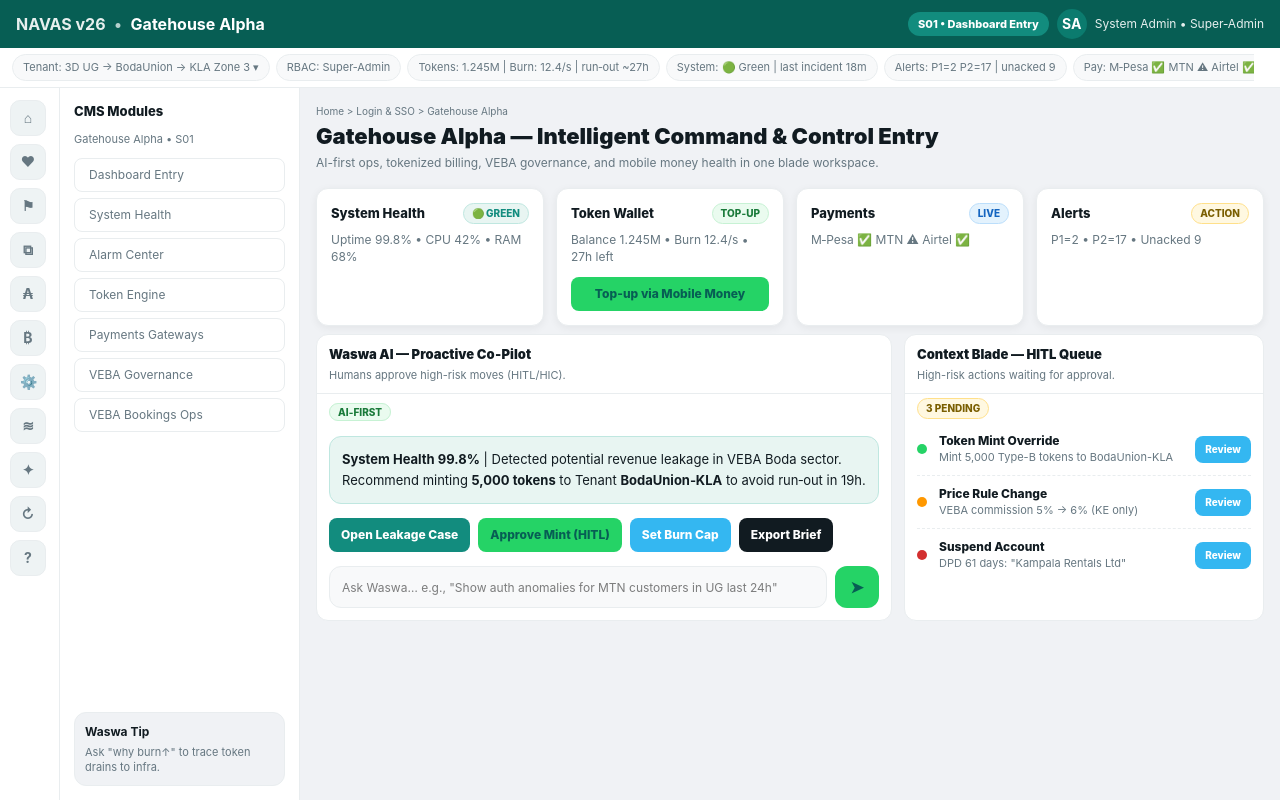
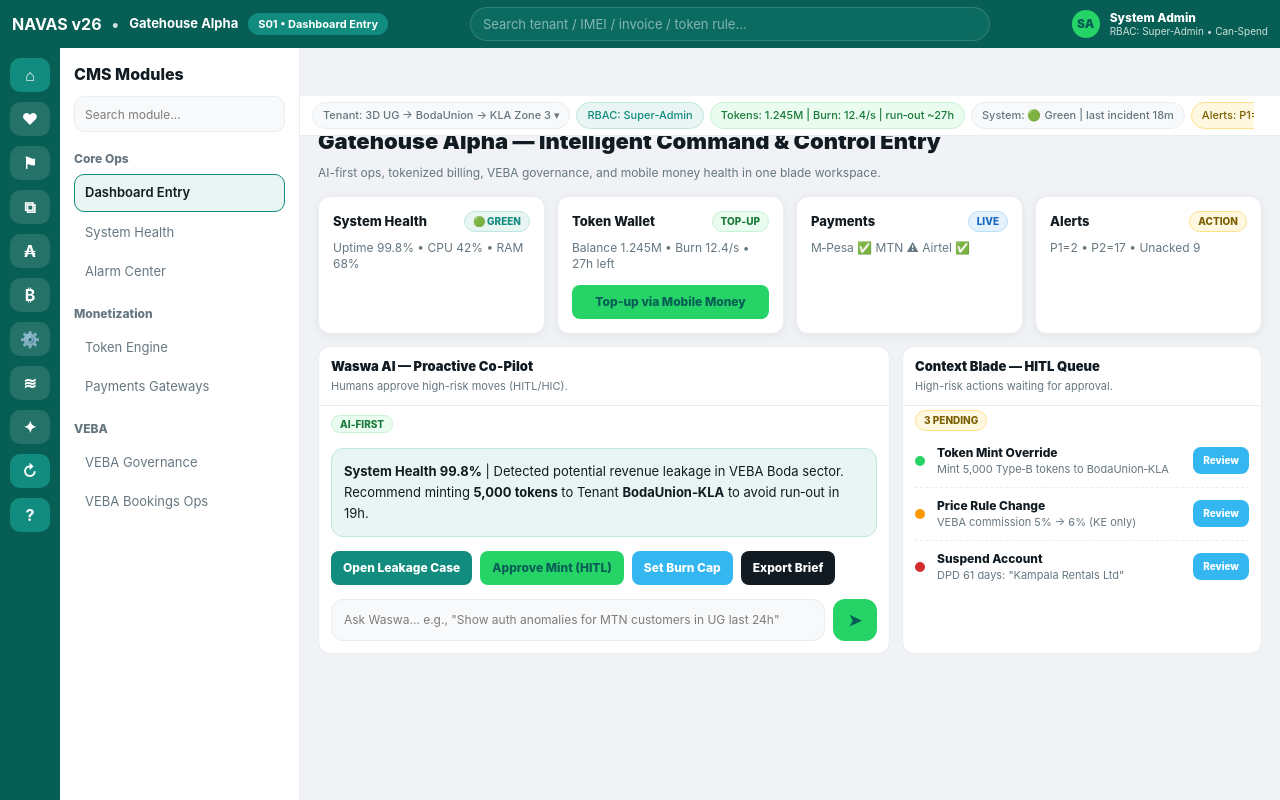
Before and after one commit to Phyth22/cms, a React (Vite) app: page / in a window 1280 px wide. Built offline with nearby package versions, Linux system fonts and the light colour scheme.

Commit message:
Refactor StatusStrip and NavasGatehouseAlpha: improve layout, types, and navigation

```diff
--- a/src/components/StatusStrip.tsx
+++ b/src/components/StatusStrip.tsx
@@ -2,10 +2,19 @@
  * StatusStrip — Secondary Navigation / Context Bar
  *
  * Chips are always visible and horizontally scrollable on all screen sizes.
- * The scrollbar is hidden (cross-browser, no plugin required).
- * Proper min-w-0 + overflow-hidden containment prevents layout blowout.
+ * Each chip accepts an optional `variant` for coloured backgrounds.
+ * Scrollbar hidden cross-browser (no plugin required).
  */
 import React from "react";
+
+// ── Chip colour variants — matches original CSS .chip.ok/success/warn/info ──
+const chipVariant: Record<string, string> = {
+  default: "bg-[#F8F9FA] border-[#E9EDEF] text-[#667781]",
+  ok:      "bg-[#E8F5F2] border-[#BFE7E0] text-[#128C7E]",
+  success: "bg-[#EAFBEF] border-[#C7F2D4] text-[#1A7A3A]",
+  warn:    "bg-[#FFF8E1] border-[#FFE08A] text-[#7A5E00]",
+  info:    "bg-[#E3F2FD] border-[#BBDEFB] text-[#1565C0]",
+};
 
 const btnVariant: Record<string, string> = {
   green: "bg-[#25D366] text-white",
@@ -15,23 +24,38 @@ const btnVariant: Record<string, string> = {
   ghost: "bg-[#F8F9FA] border border-[#E9EDEF] text-[#667781]",
 };
 
-interface StatusChip  { id: string; label: string; }
-interface StripAction { id: string; label: string; variant: "green" | "azure" | "teal" | "ghost" | "red"; onClick?: () => void; }
-interface StatusStripProps { chips?: StatusChip[]; actions?: StripAction[]; }
+export interface StatusChip {
+  id:       string;
+  label:    string;
+  /** Optional colour variant. Defaults to plain grey. */
+  variant?: "default" | "ok" | "success" | "warn" | "info";
+}
+
+interface StripAction {
+  id:       string;
+  label:    string;
+  variant:  "green" | "azure" | "teal" | "ghost" | "red";
+  onClick?: () => void;
+}
+
+interface StatusStripProps {
+  chips?:   StatusChip[];
+  actions?: StripAction[];
+}
 
 const DEFAULT_CHIPS: StatusChip[] = [
-  { id: "scope",  label: "Scope: Dealer→Client→Org" },
-  { id: "rbac",   label: "RBAC: SYSADMIN / Admin" },
-  { id: "wallet", label: "Wallet: UGX 8.6M • 1.24M Tok" },
-  { id: "burn",   label: "Burn: 1.7 Tok/s" },
-  { id: "runout", label: "Run-out: ≈ 8.1 days" },
-  { id: "status", label: "Status: 🟢 Green • 99.82%" },
-  { id: "fresh",  label: "Fresh: p95 22s • last msg 7s" },
-  { id: "alerts", label: "Alerts: P1:2  P2:11" },
-  { id: "pay",    label: "Pay: M-Pesa OK • MTN OK" },
-  { id: "waswa",  label: "Waswa: ON • HITL 3" },
-  { id: "range",  label: "Range: 24h" },
-  { id: "audit",  label: "Audit: ON • 89d" },
+  { id: "scope",  label: "Scope: Dealer→Client→Org"       },
+  { id: "rbac",   label: "RBAC: SYSADMIN / Admin",  variant: "ok"      },
+  { id: "wallet", label: "Wallet: UGX 8.6M • 1.24M Tok", variant: "success" },
+  { id: "burn",   label: "Burn: 1.7 Tok/s"                },
+  { id: "runout", label: "Run-out: ≈ 8.1 days"            },
+  { id: "status", label: "Status: 🟢 Green • 99.82%"      },
+  { id: "fresh",  label: "Fresh: p95 22s • last msg 7s"   },
+  { id: "alerts", label: "Alerts: P1:2  P2:11",    variant: "warn"    },
+  { id: "pay",    label: "Pay: M-Pesa OK • MTN OK", variant: "info"    },
+  { id: "waswa",  label: "Waswa: ON • HITL 3",      variant: "ok"      },
+  { id: "range",  label: "Range: 24h"                     },
+  { id: "audit",  label: "Audit: ON • 89d"                },
 ];
 
 const DEFAULT_ACTIONS: StripAction[] = [
@@ -39,31 +63,22 @@ const DEFAULT_ACTIONS: StripAction[] = [
   { id: "export", label: "Export", variant: "azure" },
 ];
 
-/** Inline style to hide scrollbar cross-browser without a Tailwind plugin. */
 const hideScrollbar: React.CSSProperties = {
-  overflowX:          "auto",
-  scrollbarWidth:     "none",   /* Firefox */
-  msOverflowStyle:    "none",   /* IE/Edge legacy */
+  overflowX:       "auto",
+  scrollbarWidth:  "none",
+  msOverflowStyle: "none",
 };
 
 export function StatusStrip({ chips = DEFAULT_CHIPS, actions = DEFAULT_ACTIONS }: StatusStripProps) {
   return (
     <div className="flex items-center gap-2.5 px-3 py-1.5 bg-white border-b border-[#E9EDEF] sticky top-12 z-[90] shrink-0 overflow-hidden">
 
-      {/*
-        Chips container:
-          flex-1 min-w-0  → takes remaining width, never overflows the row
-          overflow-hidden  → clips so the inner scroll div doesn't push siblings
-        Inner scroll div:
-          flex + whitespace-nowrap chips → scrolls horizontally
-          scrollbar hidden via inline style (guaranteed, no plugin needed)
-      */}
       <div className="flex-1 min-w-0 overflow-hidden">
         <div className="flex gap-1.5" style={hideScrollbar}>
           {chips.map((c) => (
             <span
               key={c.id}
-              className="shrink-0 whitespace-nowrap bg-[#F8F9FA] border border-[#E9EDEF] rounded-full px-2.5 py-1 text-[11px] text-[#667781]"
+              className={`shrink-0 whitespace-nowrap border rounded-full px-2.5 py-1 text-[11px] font-medium ${chipVariant[c.variant ?? "default"]}`}
             >
               {c.label}
             </span>
@@ -71,7 +86,6 @@ export function StatusStrip({ chips = DEFAULT_CHIPS, actions = DEFAULT_ACTIONS }
         </div>
       </div>
 
-      {/* Action buttons — always visible, never shrink */}
       <div className="flex gap-2 shrink-0 pl-1">
         {actions.map((a) => (
           <button
--- a/src/pages/NavasGatehouseAlpha.tsx
+++ b/src/pages/NavasGatehouseAlpha.tsx
@@ -1,141 +1,241 @@
 /**
- * NavasGatehouseAlpha — Gatehouse Alpha Home Screen
+ * NavasGatehouseAlpha.tsx
+ * Gatehouse Alpha — Intelligent Command & Control Entry
  *
- * The CMS entry point. Imports and composes:
- *   Existing shared components:
- *     • TopBar          (primary nav bar)
- *     • StatusStrip     (secondary / context bar)
- *     • NavRail         (primary side nav — desktop rail / mobile tab bar)
- *     • Sidebar         (secondary side nav — module tree)
- *     • Card            (generic card wrapper from primitives)
+ * Faithfully converted from NavasGatehouseAlpha.jsx + .css to Tailwind.
  *
- *   New page-specific components:
- *     • StatCard            (4-grid summary KPI cards)
- *     • WaswaAIBlade        (AI co-pilot blade)
- *     • HITLQueueBlade      (pending HITL actions aside)
- *     • HITLMintApprovalModal (mint approval modal)
+ * Reused shared components:
+ *   StatusStrip          — coloured scrollable chip bar
+ *   StatCard             — 4-grid KPI summary cards
+ *   WaswaAIBlade         — AI co-pilot chat blade
+ *   HITLQueueBlade       — HITL pending queue aside
+ *   HITLMintApprovalModal — mint approval modal
+ *
+ * Gatehouse-specific layout (NOT using shared TopBar/NavRail/Sidebar because
+ * Gatehouse has distinct styling: dark-green rail, grouped sidebar, 2-line user meta):
+ *   GatehouseTopBar      — inline
+ *   GatehouseNavRail     — inline, dark green bg, white translucent buttons
+ *   GatehousSidebar      — inline, grouped with search + NavLink routing
  */
 import React, { useState } from "react";
+import { NavLink } from "react-router-dom";
 
-// ── Existing shared components ───────────────────────────────────────────────
-import { TopBar }      from "../components/TopBar";
-import { StatusStrip } from "../components/StatusStrip";
-import { NavRail }     from "../components/NavRail";
-import { Sidebar }     from "../components/Sidebar";
+import { StatusStrip,} from "../components/StatusStrip";
+import type { StatusChip } from "../components/StatusStrip";
+import type { HITLQueueItem } from "../components/HITLQueueBlade";
+import { StatCard }     from "../components/StatCard";
+import { WaswaAIBlade }     from "../components/WaswaAIBlade";
+import { HITLQueueBlade, } from "../components/HITLQueueBlade";
+import { HITLMintApprovalModal }   from "../HITLMintApprovalModal";
 
-// ── New page-specific components ─────────────────────────────────────────────
-import { StatCard }               from "../components/StatCard";
-import { WaswaAIBlade }           from "../components/WaswaAIBlade";
-import { HITLQueueBlade } from "../components/HITLQueueBlade";
-import type { HITLQueueItem } from "../components/HITLQueueBlade";
-import { HITLMintApprovalModal }  from "../HITLMintApprovalModal";
+// ─────────────────────────────────────────────────────────────────────────────
+// Static data
+// ─────────────────────────────────────────────────────────────────────────────
 
-// ── Gatehouse-specific StatusStrip chips ────────────────────────────────────
-const GATEHOUSE_CHIPS = [
-  { id: "tenant",  label: "Tenant: 3D UG → BodaUnion → KLA Zone 3 ▾" },
-  { id: "rbac",    label: "RBAC: Super‑Admin" },
-  { id: "tokens",  label: "Tokens: 1.245M | Burn: 12.4/s | run‑out ~27h" },
-  { id: "system",  label: "System: 🟢 Green | last incident 18m" },
-  { id: "alerts",  label: "Alerts: P1=2 P2=17 | unacked 9" },
-  { id: "pay",     label: "Pay: M‑Pesa ✅ MTN ⚠ Airtel ✅ | overdue=12" },
-  { id: "waswa",   label: "Waswa AI: ON | HITL pending: 3" },
-  { id: "range",   label: "Range: 1h ▾" },
-  { id: "audit",   label: "Audit: ON | retention 365d" },
+const CHIPS: StatusChip[] = [
+  { id: "tenant",  label: "Tenant: 3D UG → BodaUnion → KLA Zone 3 ▾"  },
+  { id: "rbac",    label: "RBAC: Super‑Admin",                variant: "ok"      },
+  { id: "tokens",  label: "Tokens: 1.245M | Burn: 12.4/s | run‑out ~27h", variant: "success" },
+  { id: "system",  label: "System: 🟢 Green | last incident 18m"        },
+  { id: "alerts",  label: "Alerts: P1=2 P2=17 | unacked 9",  variant: "warn"    },
+  { id: "pay",     label: "Pay: M‑Pesa✅ MTN⚠ Airtel✅ | overdue=12",  variant: "info"    },
+  { id: "waswa",   label: "Waswa AI: ON | HITL pending: 3",   variant: "ok"      },
+  { id: "range",   label: "Range: 1h ▾"                                 },
+  { id: "audit",   label: "Audit: ON | retention 365d"                  },
 ];
 
-// ── Gatehouse-specific NavRail items ─────────────────────────────────────────
-const GATEHOUSE_NAV = [
-  { key: "home",     glyph: "⌂",  label: "Home"       },
-  { key: "health",   glyph: "♥",  label: "Health"     },
-  { key: "alerts",   glyph: "⚑",  label: "Alerts"     },
-  { key: "modules",  glyph: "⧉",  label: "Modules"    },
-  { key: "billing",  glyph: "₳",  label: "Billing"    },
-  { key: "tokens",   glyph: "₿",  label: "Tokens"     },
-  { key: "settings", glyph: "⚙",  label: "Settings"   },
-  { key: "stream",   glyph: "≋",  label: "Stream"     },
-  { key: "ai",       glyph: "✦",  label: "AI"         },
-  { key: "refresh",  glyph: "↻",  label: "Refresh"    },
-  { key: "help",     glyph: "?",  label: "Help"       },
+// Glyph set from original JSX — mapped to routes
+const NAV_ITEMS = [
+  { key: "home",     glyph: "⌂", label: "Home",     path: "/"           },
+  { key: "health",   glyph: "♥", label: "Health",   path: "/noc-bridge" },
+  { key: "alarms",   glyph: "⚑", label: "Alarms",   path: "/alarms"     },
+  { key: "modules",  glyph: "⧉", label: "Modules",  path: "/health"     },
+  { key: "billing",  glyph: "₳", label: "Billing",  path: "/billing"    },
+  { key: "tokens",   glyph: "₿", label: "Tokens",   path: "/tokens"     },
+  { key: "settings", glyph: "⚙", label: "Settings", path: "/rbac"       },
+  { key: "stream",   glyph: "≋", label: "Stream",   path: "/audit"      },
+  { key: "ai",       glyph: "✦", label: "AI",       path: "/ai"         },
+  { key: "refresh",  glyph: "↻", label: "Refresh",  path: "/"           },
+  { key: "help",     glyph: "?", label: "Help",     path: "/"           },
 ];
 
-// ── Gatehouse Sidebar module groups ─────────────────────────────────────────
-const SIDEBAR_ITEMS = [
-  // Core Ops group
-  { key: "dashboard",     label: "Dashboard Entry"    },
-  { key: "system-health", label: "System Health"      },
-  { key: "alarm-center",  label: "Alarm Center"       },
-  // Monetization
-  { key: "token-engine",  label: "Token Engine"       },
-  { key: "payments",      label: "Payments Gateways"  },
-  // VEBA
-  { key: "veba-gov",      label: "VEBA Governance"    },
-  { key: "veba-bookings", label: "VEBA Bookings Ops"  },
+// Grouped sidebar — matches original JSX groups exactly
+const SIDEBAR_GROUPS = [
+  {
+    title: "Core Ops",
+    items: [
+      { label: "Dashboard Entry",  path: "/"           },
+      { label: "System Health",    path: "/noc-bridge" },
+      { label: "Alarm Center",     path: "/alarms"     },
+    ],
+  },
+  {
+    title: "Monetization",
+    items: [
+      { label: "Token Engine",      path: "/tokens"   },
+      { label: "Payments Gateways", path: "/payments" },
+    ],
+  },
+  {
+    title: "VEBA",
+    items: [
+      { label: "VEBA Governance",   path: "/veba" },
+      { label: "VEBA Bookings Ops", path: "/veba" },
+    ],
+  },
 ];
 
-const SIDEBAR_TIP = {
-  title: "Waswa Tip",
-  body:  'Ask "why burn↑" to trace token drains to infra.',
-};
-
-// ── HITL queue items ─────────────────────────────────────────────────────────
-// (onReview wired up after component mounts — passed as prop below)
-
+// ─────────────────────────────────────────────────────────────────────────────
+// Page component
+// ─────────────────────────────────────────────────────────────────────────────
 export default function NavasGatehouseAlpha() {
-  const [hitlOpen, setHitlOpen] = useState(false);
+  const [hitlOpen,      setHitlOpen]      = useState(false);
+  const [sidebarSearch, setSidebarSearch] = useState("");
 
   const hitlItems: HITLQueueItem[] = [
-    { id: "h1", sev: "success",  title: "Token Mint Override", meta: "Mint 5,000 Type-B tokens to BodaUnion-KLA", onReview: () => setHitlOpen(true) },
+    { id: "h1", sev: "success",  title: "Token Mint Override", meta: "Mint 5,000 Type‑B tokens to BodaUnion‑KLA", onReview: () => setHitlOpen(true) },
     { id: "h2", sev: "warn",     title: "Price Rule Change",   meta: "VEBA commission 5% → 6% (KE only)"                                           },
-    { id: "h3", sev: "critical", title: "Suspend Account",     meta: "DPD 61 days: \"Kampala Rentals Ltd\""                                         },
+    { id: "h3", sev: "critical", title: "Suspend Account",     meta: 'DPD 61 days: "Kampala Rentals Ltd"'                                          },
   ];
 
+  const filteredGroups = SIDEBAR_GROUPS
+    .map((g) => ({
+      ...g,
+      items: g.items.filter((i) =>
+        i.label.toLowerCase().includes(sidebarSearch.toLowerCase())
+      ),
+    }))
+    .filter((g) => g.items.length > 0);
+
   return (
-    <div className="min-h-screen min-h-dvh flex flex-col bg-[#F0F2F5] pb-14 md:pb-0 overflow-x-hidden w-full">
+    <div className="h-screen flex flex-col bg-[#F0F2F5] overflow-hidden">
 
-      {/* 1. Primary nav bar — Gatehouse branding */}
-      <TopBar
-        brandName="NAVAS v26"
-        pageTitle="Gatehouse Alpha"
-        searchPlaceholder="Search tenant / IMEI / invoice / token rule…"
-        roles={[{ label: "S01 • Dashboard Entry", variant: "teal" }]}
-        avatarInitial="SA"
-        whoLabel="System Admin • Super‑Admin"
+      {/* ── TopBar ─────────────────────────────────────────────────────────── */}
+      <header className="h-12 shrink-0 flex items-center justify-between gap-3 px-3 bg-[#075E54] text-white">
+
+        {/* Brand */}
+        <div className="flex items-center gap-2.5 font-bold shrink-0">
+          <span className="text-[16px]">NAVAS v26</span>
+          <span className="opacity-80">•</span>
+          <span className="text-[13px]">Gatehouse Alpha</span>
+          <span className="bg-[#128C7E] rounded-full px-2.5 py-[3px] text-[11px] font-bold hidden sm:inline">
+            S01 • Dashboard Entry
+          </span>
+        </div>
+
+        {/* Search */}
+        <div className="flex-1 min-w-0 max-w-[520px] hidden sm:block">
+          <input
+            placeholder="Search tenant / IMEI / invoice / token rule…"
+            className="w-full h-[34px] rounded-full border border-white/15 bg-[#0B6B60] text-[#E9EDEF] placeholder-white/50 px-3 text-[13px] outline-none focus:bg-[#0D7A6E] transition-colors"
           />
+        </div>
 
-      {/* 2. Secondary nav / status strip — Gatehouse context chips */}
-      <StatusStrip chips={GATEHOUSE_CHIPS} actions={[]} />
+        {/* User */}
+        <div className="flex items-center gap-2.5 shrink-0">
+          <div className="w-7 h-7 rounded-full bg-[#25D366] text-[#075E54] font-black text-[12px] grid place-items-center">
+            SA
+          </div>
+          <div className="hidden sm:flex flex-col leading-none gap-0.5">
+            <span className="text-[12px] font-extrabold">System Admin</span>
+            <span className="text-[10px] opacity-80">RBAC: Super‑Admin • Can‑Spend</span>
+          </div>
+        </div>
+      </header>
 
-      <div className="flex flex-1 min-h-0 min-w-0 overflow-x-hidden">
+      {/* Shell: NavRail + Sidebar + Workspace */}
+      <div className="flex flex-1 min-h-0">
 
-        {/* 3. Primary side nav */}
-        <NavRail items={GATEHOUSE_NAV} />
+        {/* ── NavRail — dark green, white translucent buttons ─────────────── */}
+        <aside className="w-[60px] bg-[#075E54] shrink-0 flex flex-col items-center gap-2.5 py-2.5">
+          {NAV_ITEMS.map((item) => (
+            <NavLink
+              key={item.key}
+              to={item.path}
+              end={item.path === "/"}
+              title={item.label}
+              aria-label={item.label}
+              className={({ isActive }) =>
+                [
+                  "w-10 h-[34px] rounded-[10px] border-none font-bold text-[16px]",
+                  "grid place-items-center cursor-pointer no-underline shrink-0",
+                  "transition-colors duration-150 text-white",
+                  isActive ? "bg-[#128C7E]" : "bg-white/[0.12] hover:bg-white/[0.20]",
+                ].join(" ")
+              }
+            >
+              {item.glyph}
+            </NavLink>
+          ))}
+        </aside>
 
-        {/* 4. Secondary side nav — CMS module tree */}
-        <Sidebar
-        title="CMS Modules"
-        subtitle="Gatehouse Alpha • S01"
-        items={SIDEBAR_ITEMS}
-        tip={SIDEBAR_TIP}
+        {/* ── Sidebar — white, grouped modules, with search ───────────────── */}
+        <aside className="w-[240px] bg-white border-r border-[#E9EDEF] shrink-0 flex flex-col overflow-y-auto p-3.5 hidden lg:flex">
+          {/* Header + search */}
+          <div className="flex flex-col gap-2.5 mb-1">
+            <div className="font-extrabold text-[#111B21]">CMS Modules</div>
+            <input
+              value={sidebarSearch}
+              onChange={(e) => setSidebarSearch(e.target.value)}
+              placeholder="Search module…"
+              className="h-9 rounded-[10px] border border-[#E9EDEF] bg-[#F8F9FA] px-2.5 text-[12px] outline-none focus:border-[#128C7E] transition-colors"
             />
+          </div>
 
-        {/* 5. Main workspace */}
-        <main className="flex-1 min-w-0 overflow-y-auto overflow-x-hidden flex flex-col">
+          {/* Grouped nav links */}
+          {filteredGroups.map((group) => (
+            <div key={group.title}>
+              <div className="text-[12px] text-[#667781] font-extrabold mt-3.5 mb-1.5">
+                {group.title}
+              </div>
+              <div className="flex flex-col gap-0.5">
+                {group.items.map((item) => (
+                  <NavLink
+                    key={item.label}
+                    to={item.path}
+                    end={item.path === "/"}
+                    className={({ isActive }) =>
+                      [
+                        "w-full text-left px-2.5 py-2 rounded-[10px] border text-[13px]",
+                        "cursor-pointer no-underline transition-colors duration-100",
+                        isActive
+                          ? "bg-[#E8F5F2] border-[#128C7E] text-[#111B21] font-semibold"
+                          : "border-transparent bg-transparent text-[#667781] hover:bg-[#F0F2F5]",
+                      ].join(" ")
+                    }
+                  >
+                    {item.label}
+                  </NavLink>
+                ))}
+              </div>
+            </div>
+          ))}
+        </aside>
 
-          {/* Page header */}
-          <div className="px-4 pt-4 pb-2">
-            <div className="text-[10px] text-[#667781] mb-1">
+        {/* ── Workspace ───────────────────────────────────────────────────── */}
+        <main className="flex-1 min-w-0 flex flex-col overflow-hidden">
+
+          {/* StatusStrip — coloured chips, no action buttons */}
+          <StatusStrip chips={CHIPS} actions={[]} />
+
+          {/* Scrollable content area */}
+          <div className="flex-1 overflow-y-auto overflow-x-hidden px-[18px] py-4">
+
+            {/* Breadcrumbs */}
+            <div className="text-[10px] text-[#667781] mb-1.5">
               Home &gt; Login &amp; SSO &gt; Gatehouse Alpha
             </div>
-            <h1 className="text-[22px] font-black text-[#111B21] m-0 leading-tight">
+
+            {/* Page title */}
+            <h1 className="text-[22px] font-black text-[#111B21] m-0 mb-1.5">
               Gatehouse Alpha — Intelligent Command &amp; Control Entry
             </h1>
-            <p className="text-[12px] text-[#667781] mt-1 mb-0">
+            <p className="text-[12px] text-[#667781] m-0 mb-3.5">
               AI-first ops, tokenized billing, VEBA governance, and mobile money health in one blade workspace.
             </p>
-          </div>
 
-          {/* 4-column summary KPI grid */}
-          <div className="px-4 py-2 grid grid-cols-1 sm:grid-cols-2 xl:grid-cols-4 gap-3">
+            {/* 4-col KPI grid */}
+            <div className="grid grid-cols-1 sm:grid-cols-2 xl:grid-cols-4 gap-3 mb-3">
               <StatCard
                 title="System Health"
                 badge="ok"
@@ -163,23 +263,17 @@ export default function NavasGatehouseAlpha() {
               />
             </div>
 
-          {/* Main blade row: AI co-pilot + HITL queue */}
-          <div className="px-4 pb-4 grid grid-cols-1 xl:grid-cols-[1fr_360px] gap-3">
-
-            {/* Waswa AI co-pilot blade */}
+            {/* Blade row: Waswa AI (flex) + HITL Queue (360px) */}
+            <div className="grid grid-cols-1 xl:grid-cols-[1fr_360px] gap-3">
               <WaswaAIBlade onApproveMint={() => setHitlOpen(true)} />
-
-            {/* HITL pending queue */}
               <HITLQueueBlade items={hitlItems} />
+            </div>
           </div>
         </main>
       </div>
 
-      {/* HITL Mint Approval Modal */}
-      <HITLMintApprovalModal
-        open={hitlOpen}
-        onClose={() => setHitlOpen(false)}
-      />
+      {/* HITL Approval Modal */}
+      <HITLMintApprovalModal open={hitlOpen} onClose={() => setHitlOpen(false)} />
     </div>
   );
 }
```
Lines whose indentation alone changed are shown as unchanged.
